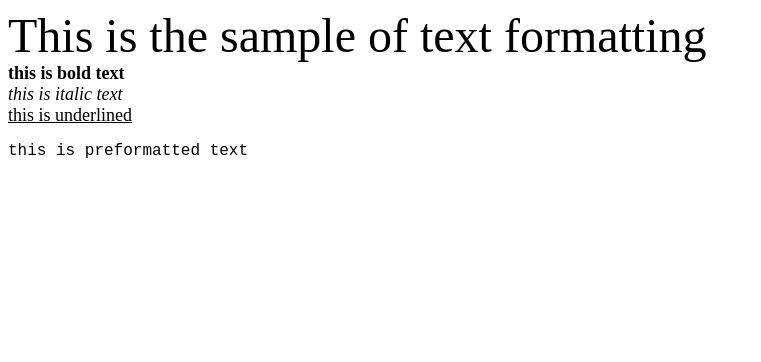
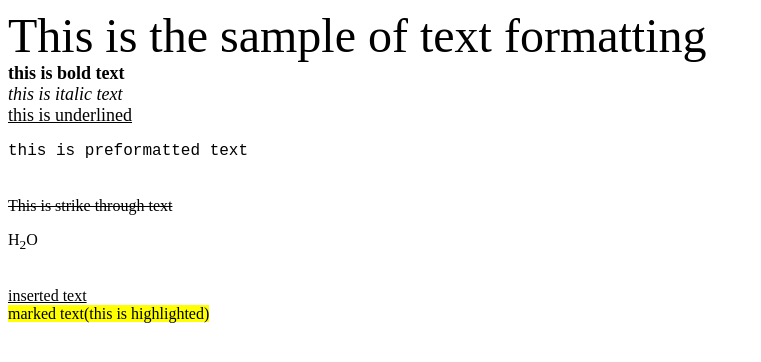
Before and after one commit to varshita0608/HTML-CSE-29, a plain HTML site: page textformatting.html in a window 1280 px wide. Shown: the whole page, without its empty margins (0-761 px from the left). Drawn offline with Linux system fonts and the light colour scheme.

Commit message:
Update textformatting.html

```diff
--- a/textformatting.html
+++ b/textformatting.html
@@ -11,6 +11,10 @@
     <i>this is italic text</i>  <br>
     <u>this is underlined</u>  <br>
     <pre>this is preformatted text</pre><br> </font>
+    <strike>This is strike through text</strike><br>
+    <p>H<sub>2</sub>O</p><br>
+    <ins>inserted text</ins><br>
+    <mark>marked text(this is highlighted)</mark><br>
 
 </body>
 </html>
```
